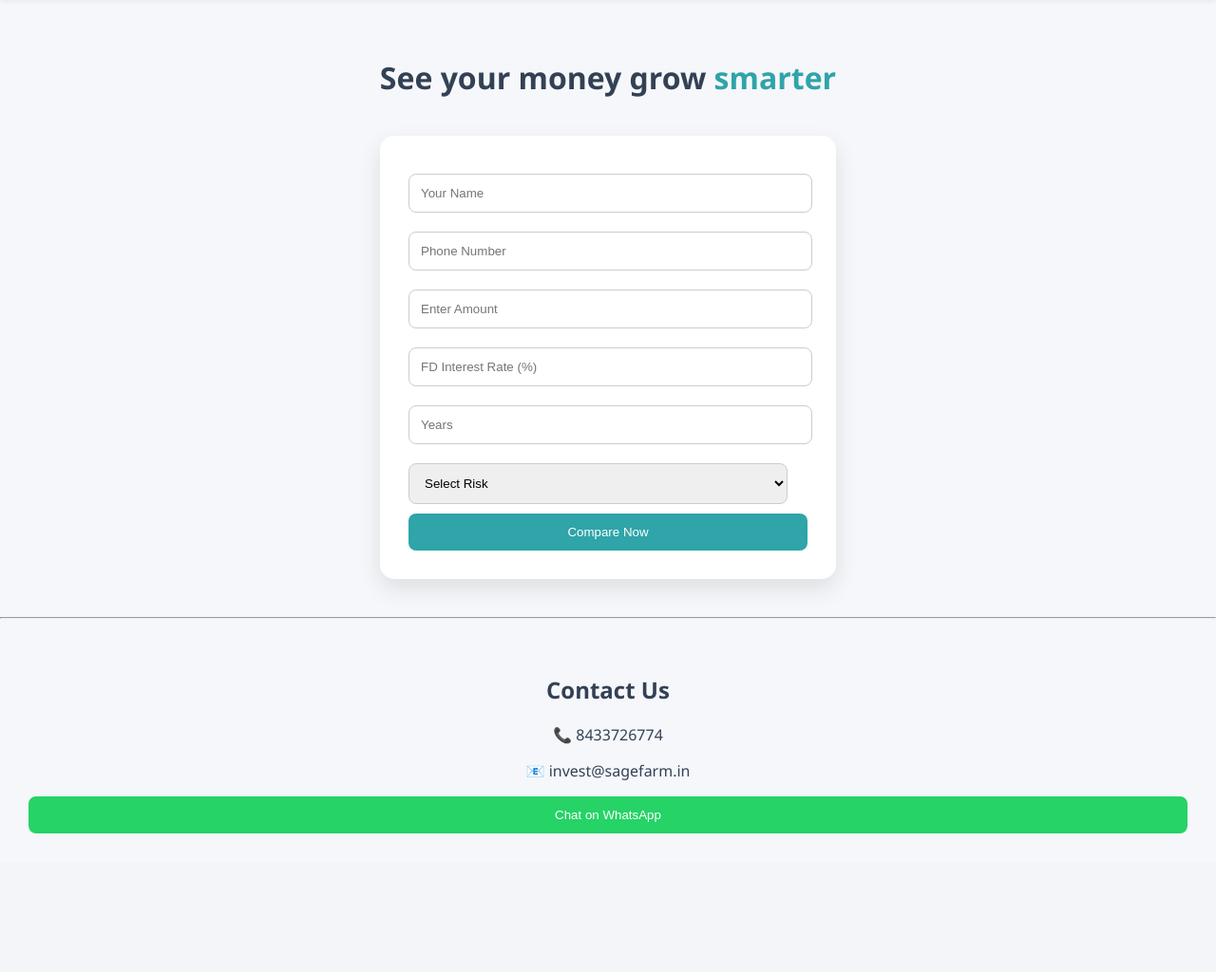
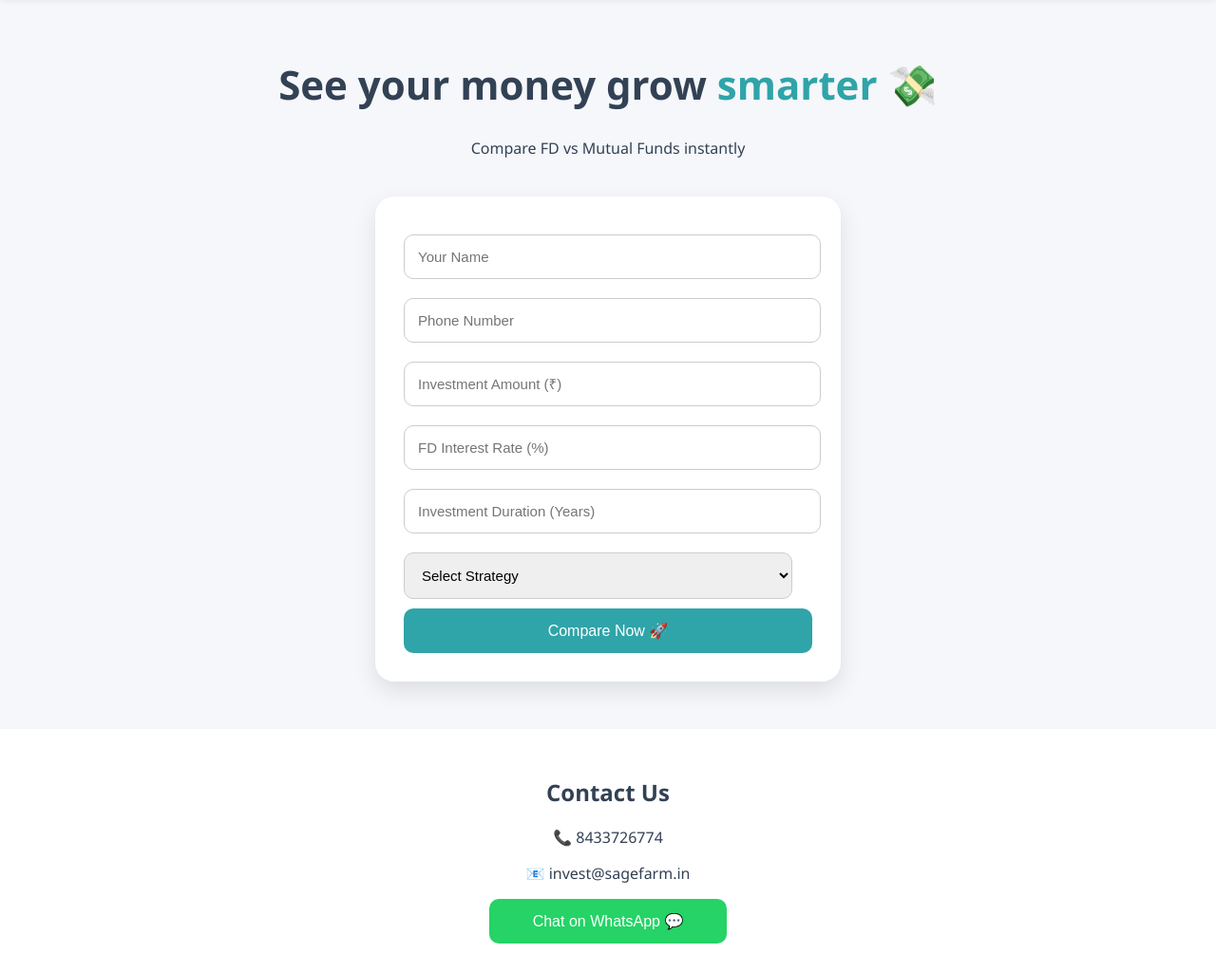
Before and after one commit to sainigammuriki/fd-mf-app, a Flask app: page / in a window 1280 px wide. Shown: the part 75-1099 px from the top of the page at 95% size. Before the commit the page ends 953 px from the top, so only its background shows below. Run offline with Flask 3, Linux system fonts and the light colour scheme.

Commit message:
Update index.html

```diff
--- a/templates/index.html
+++ b/templates/index.html
@@ -1,73 +1,92 @@
 <!DOCTYPE html>
 <html>
+
 <head>
+
 <title>FD vs Mutual Fund</title>
 
 <style>
-body {
-    font-family: 'Segoe UI', sans-serif;
-    margin: 0;
-    background: #F5F7FA;
-    color: #334155;
+
+body{
+    font-family:'Segoe UI';
+    margin:0;
+    background:#F5F7FA;
+    color:#334155;
 }
 
-.header {
-    background: white;
-    padding: 15px 40px;
-    display: flex;
-    justify-content: space-between;
-    align-items: center;
-    box-shadow: 0 2px 5px rgba(0,0,0,0.05);
+.header{
+    background:white;
+    padding:15px 40px;
+    display:flex;
+    justify-content:space-between;
+    align-items:center;
+    box-shadow:0 2px 5px rgba(0,0,0,0.05);
 }
 
-.logo {
-    height: 45px;
+.logo{
+    height:45px;
 }
 
-.nav a {
-    margin: 0 15px;
-    text-decoration: none;
-    color: #334155;
+.nav a{
+    margin:0 15px;
+    text-decoration:none;
+    color:#334155;
+    font-weight:500;
 }
 
-.hero {
-    text-align: center;
-    margin-top: 60px;
+.hero{
+    text-align:center;
+    margin-top:60px;
 }
 
-.highlight {
-    color: #2FA4A9;
+.hero h1{
+    font-size:42px;
 }
 
-.card {
-    background: white;
-    width: 420px;
-    margin: 40px auto;
-    padding: 30px;
-    border-radius: 15px;
-    box-shadow: 0 10px 25px rgba(0,0,0,0.1);
+.highlight{
+    color:#2FA4A9;
 }
 
-input, select {
-    width: 95%;
-    padding: 12px;
-    margin: 10px 0;
-    border-radius: 8px;
-    border: 1px solid #ccc;
+.card{
+    background:white;
+    width:430px;
+    margin:40px auto;
+    padding:30px;
+    border-radius:20px;
+    box-shadow:0 10px 25px rgba(0,0,0,0.1);
 }
 
-button {
-    background: #2FA4A9;
-    color: white;
-    padding: 12px;
-    border: none;
-    border-radius: 8px;
-    width: 100%;
+input, select{
+    width:95%;
+    padding:14px;
+    margin:10px 0;
+    border-radius:10px;
+    border:1px solid #ccc;
+    font-size:15px;
 }
 
-button:hover {
-    background: #248b8f;
+button{
+    background:#2FA4A9;
+    color:white;
+    padding:14px;
+    border:none;
+    border-radius:10px;
+    width:100%;
+    font-size:16px;
+    cursor:pointer;
 }
+
+button:hover{
+    background:#248b8f;
+}
+
+.footer{
+    background:white;
+    margin-top:50px;
+    text-align:center;
+    padding:30px;
+}
+
 </style>
 
 </head>
@@ -75,50 +94,90 @@ button:hover {
 <body>
 
 <div class="header">
+
 <img src="/static/logo.png" class="logo">
+
 <div class="nav">
 <a href="#">Home</a>
 <a href="#">About</a>
 <a href="#contact">Contact</a>
 </div>
+
 </div>
 
 <div class="hero">
-    <h1>See your money grow <span class="highlight">smarter</span></h1>
+
+<h1>
+See your money grow
+<span class="highlight">smarter</span> 💸
+</h1>
+
+<p>
+Compare FD vs Mutual Funds instantly
+</p>
+
 </div>
 
 <div class="card">
+
 <form action="/result" method="POST">
 
 <input type="text" name="name" placeholder="Your Name" required>
+
 <input type="number" name="phone" placeholder="Phone Number" required>
 
-<input type="number" name="amount" placeholder="Enter Amount" required>
+<input type="number" name="amount" placeholder="Investment Amount (₹)" required>
+
 <input type="number" step="0.1" name="rate" placeholder="FD Interest Rate (%)" required>
-<input type="number" name="years" placeholder="Years" required>
+
+<input type="number" name="years" placeholder="Investment Duration (Years)" required>
 
 <select name="risk" required>
-<option value="">Select Risk</option>
-<option value="low">Conservative</option>
-<option value="medium">Moderate</option>
-<option value="high">Aggressive</option>
+
+<option value="">Select Strategy</option>
+
+<option value="low">
+Conservative (10%)
+</option>
+
+<option value="medium">
+Moderate (12%)
+</option>
+
+<option value="high">
+Aggressive (14%)
+</option>
+
+<option value="sage">
+Sagefarm (20%)
+</option>
+
 </select>
 
-<button type="submit">Compare Now</button>
+<button type="submit">
+Compare Now 🚀
+</button>
 
 </form>
+
 </div>
 
-<hr>
+<div id="contact" class="footer">
 
-<div id="contact" style="text-align:center; padding:30px;">
 <h2>Contact Us</h2>
+
 <p>📞 8433726774</p>
+
 <p>📧 invest@sagefarm.in</p>
 
 <a href="https://wa.me/918433726774">
-<button style="background:#25D366;">Chat on WhatsApp</button>
+
+<button style="background:#25D366;width:250px;">
+Chat on WhatsApp 💬
+</button>
+
 </a>
+
 </div>
 
 </body>
```
Lines whose indentation alone changed are shown as unchanged.
